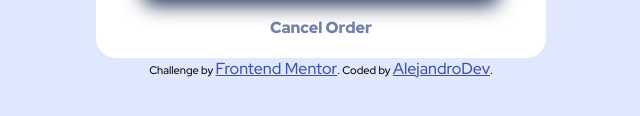
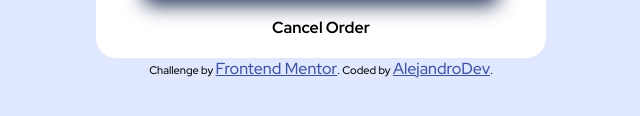
Before and after one commit to alecanonm/Order-Summary-Component, a plain HTML site: page index.html in a window 1280 px wide. Shown: the part 646-762 px from the top of the page, 319-959 px from the left. Drawn offline with Linux system fonts and the light colour scheme.

Commit message:
The challenge has been finished

```diff
--- a/index.html
+++ b/index.html
@@ -41,7 +41,7 @@
       </section>
       <section class="call-to-action">
         <button>Proceed to Payment</button>
-        <span>Cancel Order</span>
+        <h6>Cancel Order</h6>
       </section>
     </main>
     <footer>
```
